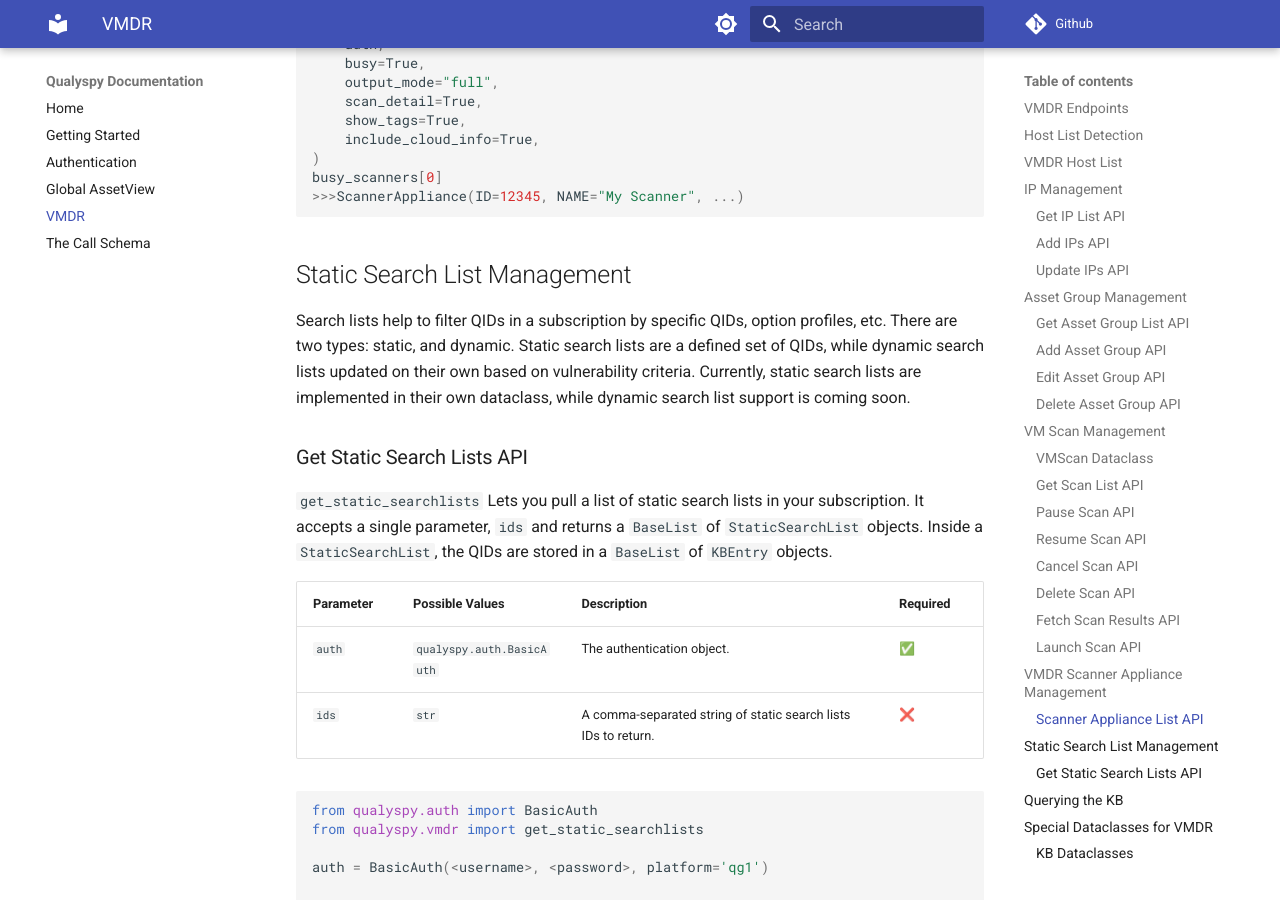
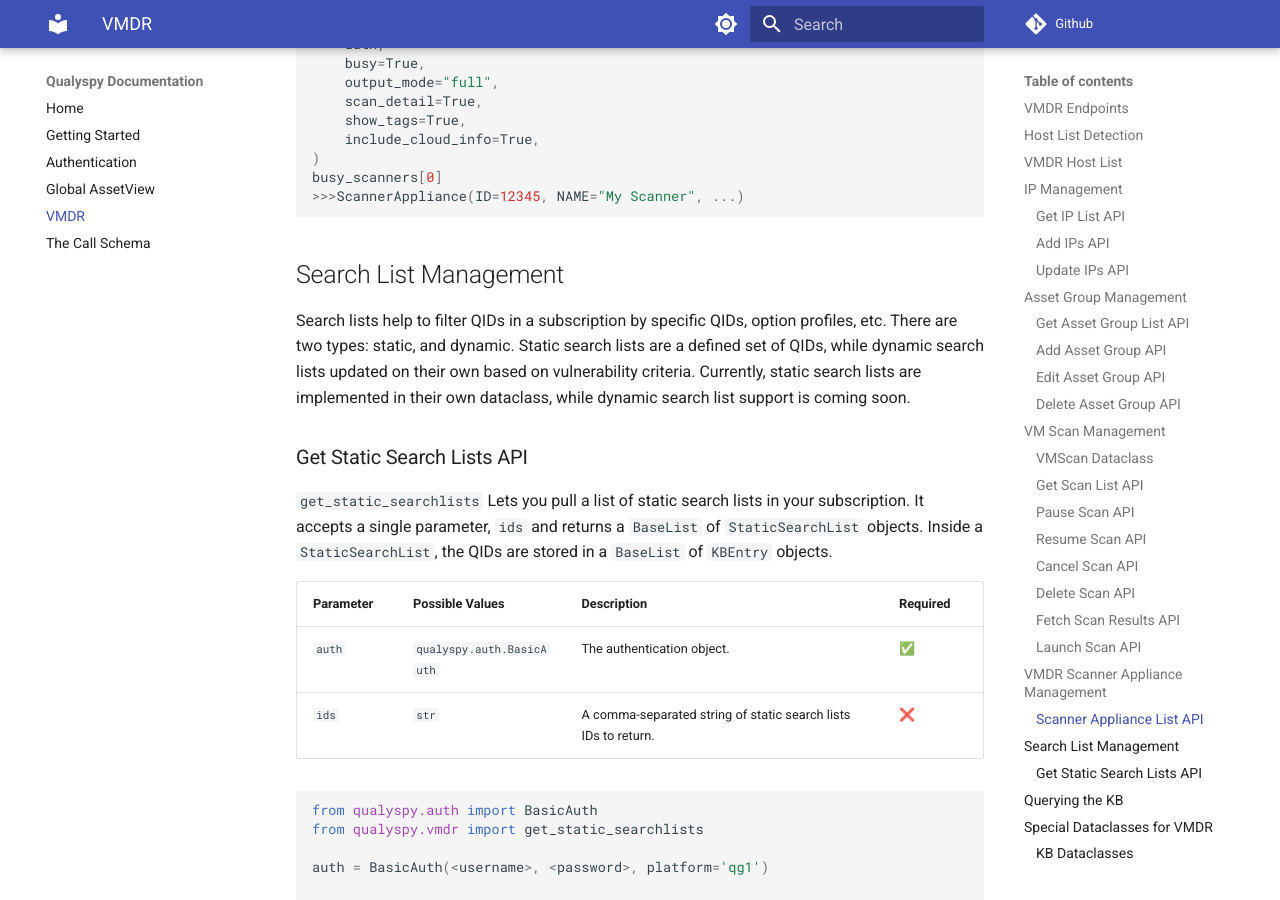
Before and after one commit to 0x41424142/qualysdk, an MkDocs documentation site: the page built from docs/vmdr.md, in a window 1280 px wide and 900 px high, scrolled down 24230 px. Built offline with MkDocs 1.6.1 and Material for MkDocs 9.7.7, drawn with Linux system fonts in a browser that asks for light colours; comment, search, counter and statistics services are not loaded.

Commit message:
Update vmdr.md

````diff
--- a/docs/vmdr.md
+++ b/docs/vmdr.md
@@ -592,7 +592,7 @@ busy_scanners[0]
 >>>ScannerAppliance(ID=12345, NAME="My Scanner", ...)
 ```
 
-## Static Search List Management
+## Search List Management
 
 Search lists help to filter QIDs in a subscription by specific QIDs, option profiles, etc. There are two types: static, and dynamic. Static search lists are a defined set of QIDs, while dynamic search lists updated on their own based on vulnerability criteria. Currently, static search lists are implemented in their own dataclass, while dynamic search list support is coming soon.
 
````
